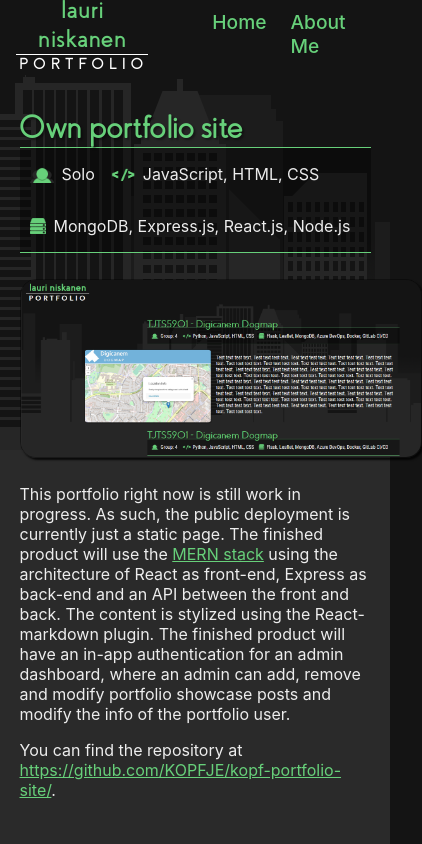
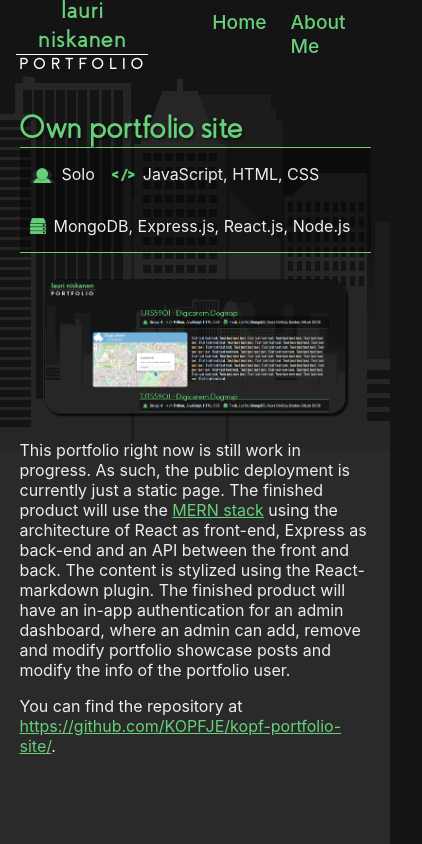
Before and after one commit to KOPFJE/kopf-portfolio-site, a React (Create React App) app in the folder client/: page / in a window 390 px wide. Shown: the top 844 px of the page, 422 px wide, since content can reach past the window. Built offline with nearby package versions, Linux system fonts and the light colour scheme.

Commit message:
Modified mobile UI

```diff
--- a/client/src/index.css
+++ b/client/src/index.css
@@ -436,10 +436,10 @@ a:hover {
     width: 90%;
   }
   #infoimage {
-    width: 30%;
+    width: 50%;
   }
   .postcontent img {
-    min-width: 400px;
+    min-width: 300px;
     margin: 10px auto 10px auto;
   }
 }
```
